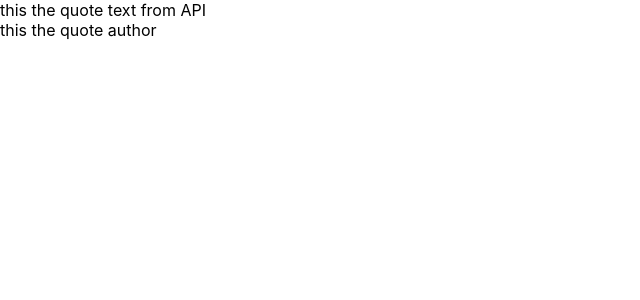
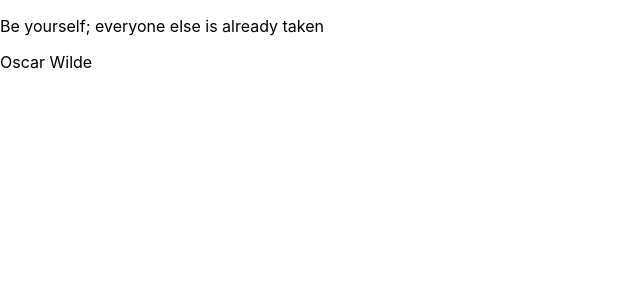
Before and after one commit to anoobbava/motivation-react-app, a React (Create React App) app: page / in a window 1280 px wide. Shown: the top 300 px of the page, without its empty margins (0-640 px from the left). Built offline with nearby package versions, Linux system fonts and the light colour scheme.

Commit message:
created basic quote Author and Quote Text component and passing hard coded value

```diff
--- a/src/components/Layout/Layout.js
+++ b/src/components/Layout/Layout.js
@@ -1,11 +1,11 @@
 import React from 'react';
 
 import Aux from '../../hoc/Aux';
+import Quote from '../../containers/Quote/Quote';
 const Layout = () => {
   return (
     <Aux >
-      <div> this the quote text from API</div>
-      <div> this the quote author</div>
+      <Quote />
     </Aux >
   )
 }
--- /dev/null
+++ b/src/components/QuoteAuthor/QuoteAuthor.js
@@ -0,0 +1,11 @@
+import React from 'react';
+
+const quoteAuthor = (props) => {
+  return (
+    <div>
+      <p>{props.quoteAuthor}</p>
+    </div>
+  )
+}
+
+export default quoteAuthor;
--- /dev/null
+++ b/src/components/QuoteText/QuoteText.js
@@ -0,0 +1,11 @@
+import React from 'react';
+
+const quoteText = (props) => {
+  return (
+    <div>
+      <p>{props.quoteText}</p>
+    </div>
+  )
+}
+
+export default quoteText;
--- /dev/null
+++ b/src/containers/Quote/Quote.js
@@ -0,0 +1,15 @@
+import React, { Component } from 'react';
+
+import QuoteText from '../../components/QuoteText/QuoteText';
+import QuoteAuthor from '../../components/QuoteAuthor/QuoteAuthor';
+
+export default class Quote extends Component {
+  render() {
+    return (
+      <div>
+        <QuoteText quoteText={'Be yourself; everyone else is already taken'} />
+        <QuoteAuthor quoteAuthor={'Oscar Wilde'} />
+      </div>
+    )
+  }
+}
```
